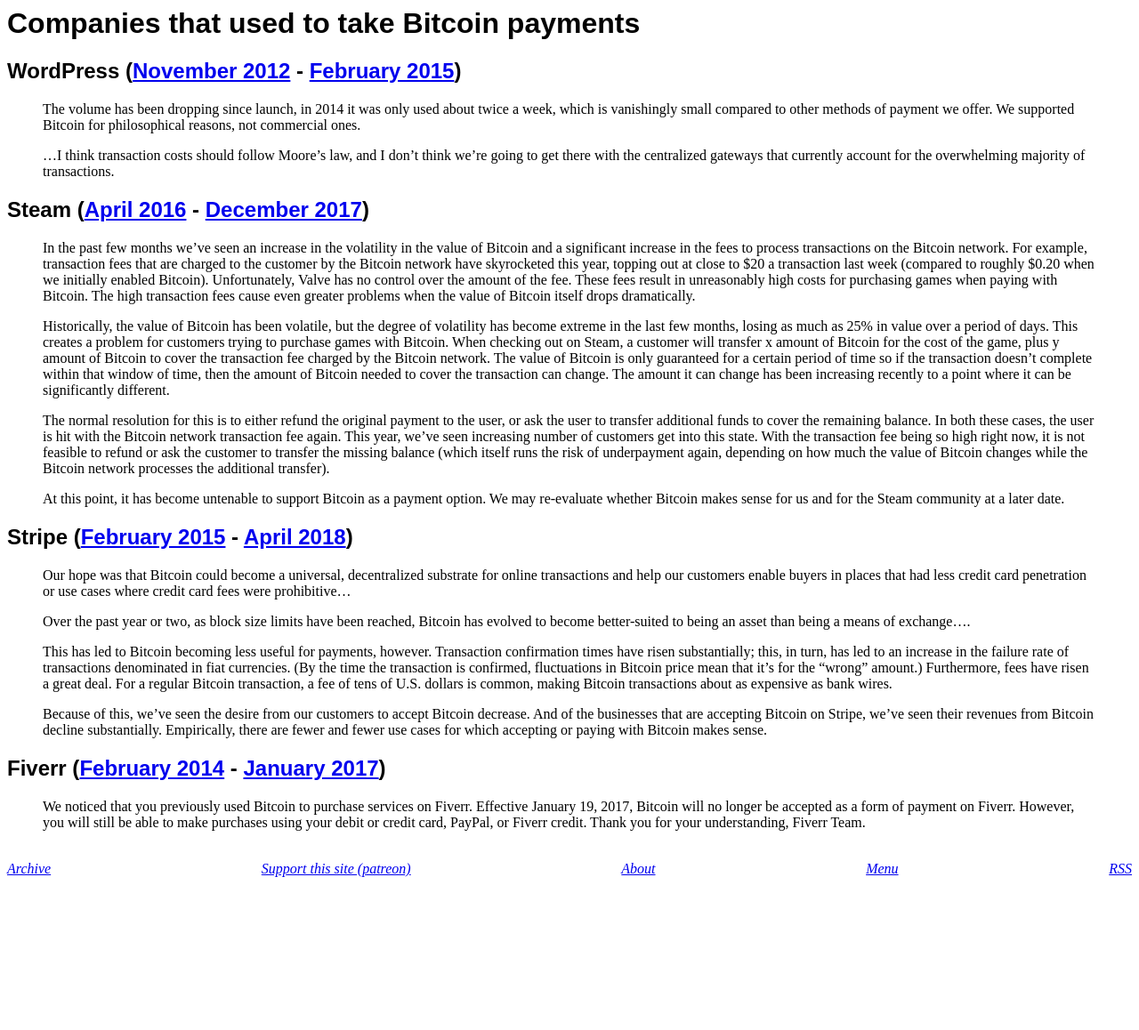
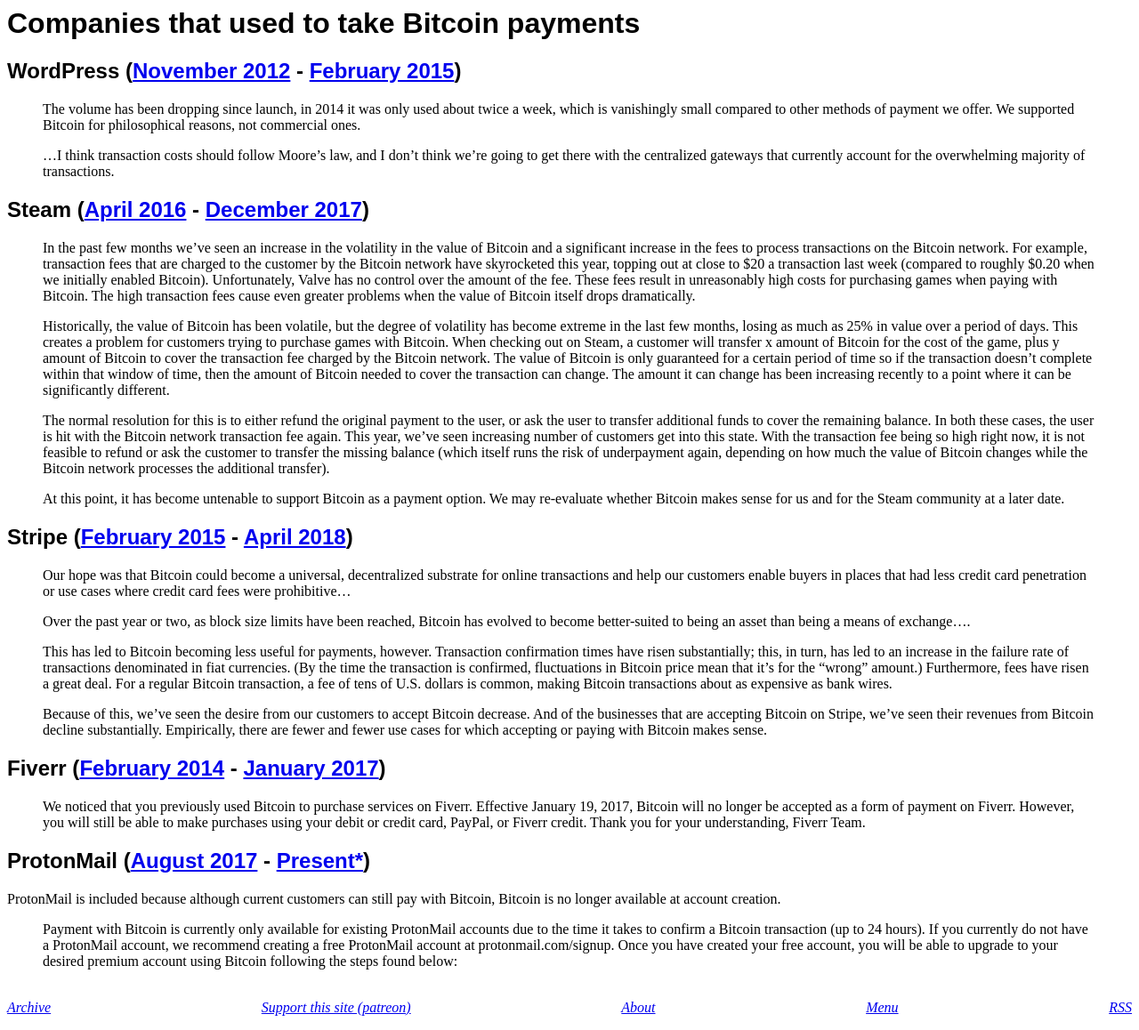
Before and after one commit to derykmakgill/website, a Jekyll site: the page built from btc-companies.md, in a window 1280 px wide. Shown: the whole page at 89% size. Built offline with Jekyll 4.4.1, drawn with Linux system fonts in a browser that asks for light colours; before the commit the page ends 1002 px from its top, so only the background shows below that.

Commit message:
Update btc-companies.md

```diff
--- a/btc-companies.md
+++ b/btc-companies.md
@@ -32,3 +32,9 @@
 ## Fiverr ([February 2014](https://www.coindesk.com/fiverr-coinbase-pay-services-bitcoin) - [January 2017](https://bitcointalk.org/index.php?topic=1761408.0))
 
 > We noticed that you previously used Bitcoin to purchase services on Fiverr. Effective January 19, 2017, Bitcoin will no longer be accepted as a form of payment on Fiverr. However, you will still be able to make purchases using your debit or credit card, PayPal, or Fiverr credit. Thank you for your understanding, Fiverr Team.
+
+## ProtonMail ([August 2017](https://protonmail.com/blog/bitcoin-secure-email/) - [Present*](https://protonmail.com/support/knowledge-base/paying-with-bitcoin/))
+
+ProtonMail is included because although current customers can still pay with Bitcoin, Bitcoin is no longer available at account creation.
+
+>Payment with Bitcoin is currently only available for existing ProtonMail accounts due to the time it takes to confirm a Bitcoin transaction (up to 24 hours). If you currently do not have a ProtonMail account, we recommend creating a free ProtonMail account at protonmail.com/signup. Once you have created your free account, you will be able to upgrade to your desired premium account using Bitcoin following the steps found below:
```
